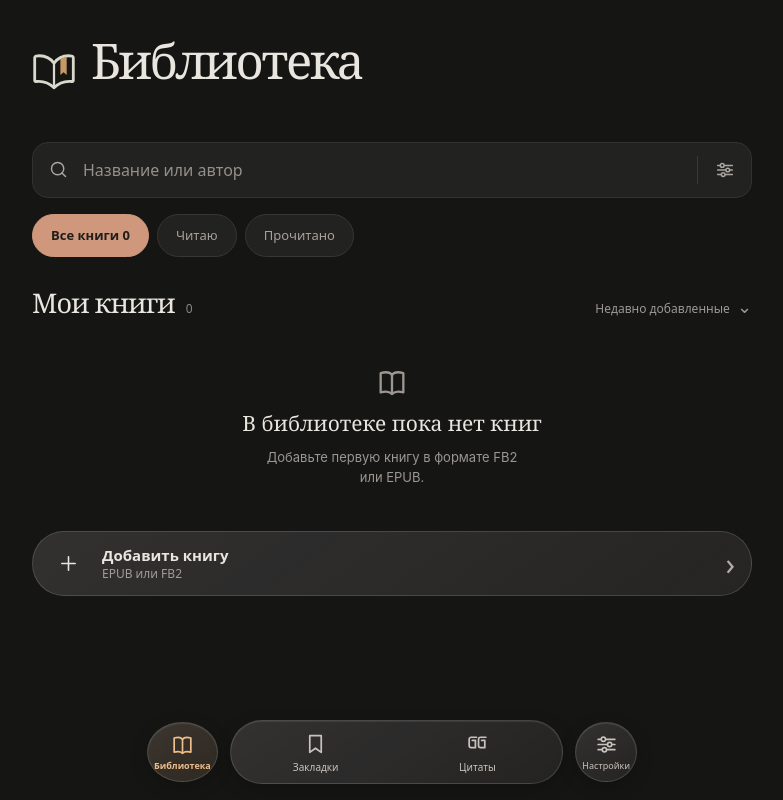
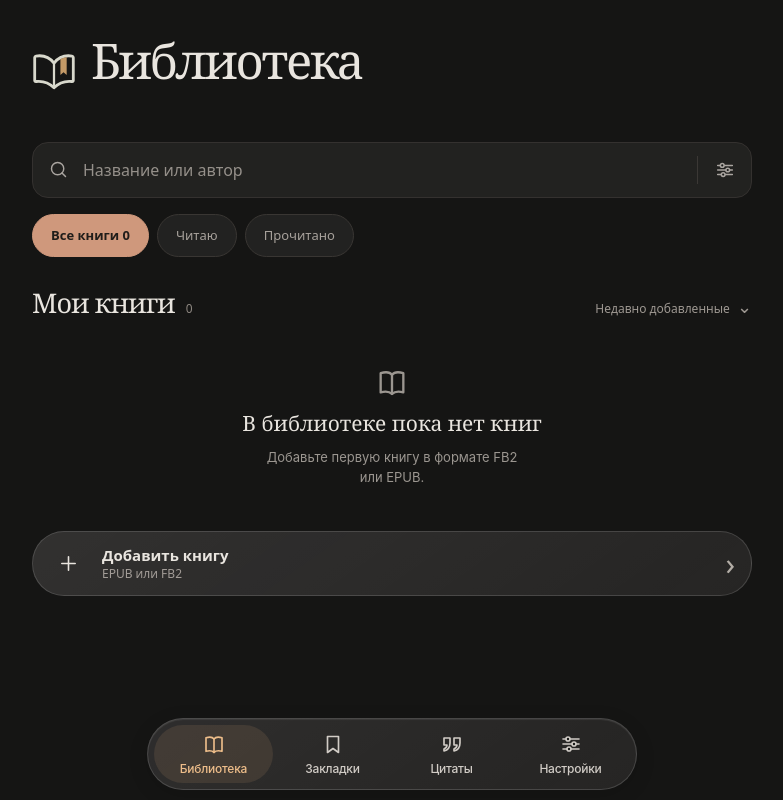
Before and after one commit to marchenkovy99-afk/kniga-reader, a React (Vite) app in the folder libra/: page / in a window 1280 px wide. Shown: the whole page, without its empty margins (248-1031 px from the left). Built offline with nearby package versions, Linux system fonts and the light colour scheme.

Commit message:
design(libra): unify four navigation actions into aligned oval panels

```diff
--- a/libra/src/components/Icons.tsx
+++ b/libra/src/components/Icons.tsx
@@ -13,7 +13,7 @@ export function Icon({name,size=22,...props}:{name:IconName,size?:number}&SVGPro
  check:<path d="m4 12 5 5L20 6"/>,trash:<><path d="M4 7h16M8 7V4h8v3M6 7l1 13h10l1-13M10 11v6M14 11v6"/></>,
  close:<path d="M5 5l14 14M19 5 5 19"/>,
  sun:<><circle cx="12" cy="12" r="4"/><path d="M12 2v2M12 20v2M2 12h2M20 12h2M5 5l1.5 1.5M17.5 17.5 19 19M19 5l-1.5 1.5M6.5 17.5 5 19"/></>,
- quote:<><path d="M11 6H6a2 2 0 0 0-2 2v6a2 2 0 0 0 2 2h4V9H7M20 6h-5a2 2 0 0 0-2 2v6a2 2 0 0 0 2 2h4V9h-3"/></>,
+ quote:<><path d="M10 6H4v7h3c0 2-1 3-3 4v2c4-1 6-4 6-8V6ZM20 6h-6v7h3c0 2-1 3-3 4v2c4-1 6-4 6-8V6Z"/></>,
  cloud:<><path d="M7 18a5 5 0 0 1-.2-10 6.5 6.5 0 0 1 12.2 2A4 4 0 0 1 18 18z"/></>
  };
  return <svg aria-hidden="true" viewBox="0 0 24 24" width={size} height={size} fill="none" stroke="currentColor" strokeWidth="1.65" strokeLinecap="round" strokeLinejoin="round" {...props}>{paths[name]}</svg>;
--- a/libra/src/components/Library.tsx
+++ b/libra/src/components/Library.tsx
@@ -119,10 +119,8 @@ export function Library({cloud,books,settings,onSettings,onOpen,onImport,onDelet
   {loading&&<div className="import-status" role="status">Импорт книги…</div>}
   <nav className="app-tabbar" aria-label="Разделы приложения">
    <button type="button" className={tab==='library'?'active':''} aria-current={tab==='library'?'page':undefined} onClick={()=>{setTab('library');setMenu(null)}}><Icon name="book" size={25}/>Библиотека</button>
-   <div className="tabbar-capsule">
    <button type="button" className={tab==='bookmarks'?'active':''} aria-current={tab==='bookmarks'?'page':undefined} onClick={()=>{setTab('bookmarks');setMenu(null)}}><Icon name="bookmark" size={25}/>Закладки</button>
    <button type="button" className={tab==='quotes'?'active':''} aria-current={tab==='quotes'?'page':undefined} onClick={()=>{setTab('quotes');setMenu(null)}}><Icon name="quote" size={25}/>Цитаты</button>
-   </div>
     <button type="button" className={tab==='settings'?'active':''} aria-current={tab==='settings'?'page':undefined} onClick={()=>{setTab('settings');setMenu(null)}}><Icon name="settings" size={25}/>Настройки</button>
   </nav>
  </div>;
--- a/libra/src/components/ReadingControls.tsx
+++ b/libra/src/components/ReadingControls.tsx
@@ -150,10 +150,8 @@ export function ReadingControls({book,settings,onSettings,onBack,onNext,onPrevio
      </div>
      <nav className="reading-tools" aria-label="Управление чтением">
        <button onClick={()=>setSheet('chapters')} disabled={!chapters}><Icon name="list"/>Оглавление</button>
-       <div className="reading-tools-capsule">
        <button onClick={()=>setSheet('settings')}><Icon name="type"/>Текст</button>
        <button disabled={!totalPages||!onPage} onClick={()=>{setJump(String(pageNumber||1));setSheet('position')}}><Icon name="book"/>Страница</button>
-       </div>
         <button type="button" aria-pressed={quoteMode} onClick={()=>{setPanels(false);setSheet(null);setQuoteCapture(null);setQuoteMode(true)}}><Icon name="quote"/>Цитата</button>
      </nav>
    </div>
--- a/libra/src/styles.css
+++ b/libra/src/styles.css
@@ -855,39 +855,44 @@ html[data-theme="oled"] ::highlight(libra-saved-quote){background-color:rgba(197
 @keyframes quote-appear{from{opacity:0;transform:translateY(4px)}to{opacity:1;transform:translateY(0)}}
 @media(prefers-reduced-motion:reduce){.quote-popover{animation:none}}
 
-/* Floating controls, variant 2. Only UI layers are styled here: the reading
-   canvas, typography and pagination geometry deliberately have no dependency
-   on panel visibility. All existing tools and saved preferences are retained. */
+/* Unified floating capsules. Presentation only: reader canvas dimensions,
+   typography and pagination never depend on panel visibility. */
+.library-shell .app-tabbar,.reading-tools{
+ display:grid;grid-template-columns:repeat(4,minmax(0,1fr));align-items:center;
+ gap:0;height:72px;padding:6px;border-radius:999px;
+ border:1px solid color-mix(in srgb,var(--fg) 16%,transparent);
+ box-shadow:inset 0 1px 1px #ffffff16,0 5px 20px #0002;
+}
 .library-shell .app-tabbar{
- left:16px;right:16px;bottom:calc(var(--reader-safe-bottom) + 10px);
- width:auto;max-width:490px;margin-inline:auto;height:76px;padding:0;
- border:0;background:transparent;box-shadow:none;align-items:center;gap:12px;
- pointer-events:none;
-}
-.library-shell .app-tabbar>button,.tabbar-capsule{
- pointer-events:auto;border:1px solid #ffffff24;
- background:linear-gradient(145deg,#ffffff13,#ffffff03),#242322ed;
- box-shadow:inset 0 1px 1px #ffffff16,0 5px 18px #0003;
+ position:fixed;left:16px;right:16px;bottom:calc(var(--reader-safe-bottom) + 10px);
+ width:auto;max-width:490px;margin-inline:auto;
+ background:linear-gradient(145deg,#ffffff0c,#ffffff02),#262524f5;
+ border-color:#ffffff26;pointer-events:auto;
  -webkit-backdrop-filter:blur(18px);backdrop-filter:blur(18px);
 }
-.library-shell .app-tabbar>button{
- flex:0 0 60px;height:60px;min-height:60px;border-radius:50%;
- font-size:9px;gap:4px;color:#c8c3bd;
+.library-shell .app-tabbar button,.reading-tools button{
+ display:flex;flex-direction:column;align-items:center;justify-content:center;
+ width:100%;min-width:0;height:58px;min-height:44px;padding:5px 0;
+ gap:5px;border:0;border-radius:999px;background:transparent;box-shadow:none;
+ font-family:-apple-system,BlinkMacSystemFont,"SF Pro Text",sans-serif;
+ font-size:clamp(10px,2.65vw,12px);font-weight:500;line-height:15px;
+ letter-spacing:-.02em;text-align:center;white-space:nowrap;
 }
-.library-shell .tabbar-capsule{display:flex;align-items:center;flex:1;min-width:0;height:64px;border-radius:34px;padding:4px}
-.library-shell .tabbar-capsule button{height:54px;min-width:0;border-radius:28px;color:#c8c3bd;font-size:10px}
-.library-shell .app-tabbar button.active{color:#edbd8a;background-color:#e6b27d1c}
+.library-shell .app-tabbar button{color:#d1ccc6}
+.library-shell .app-tabbar button.active{color:#edbd8a;background:#e6b27d1c;font-weight:500}
 .library-shell .app-tabbar button.active svg{stroke:currentColor}
-.library-shell{padding-bottom:calc(112px + var(--reader-safe-bottom))}
+.library-shell .app-tabbar button svg,.reading-tools button svg{
+ display:block;width:24px;height:24px;flex:0 0 24px;stroke-width:1.65;
+}
+.library-shell{padding-bottom:calc(108px + var(--reader-safe-bottom))}
 .library-shell .reference-import{border-radius:32px;background:linear-gradient(145deg,#ffffff10,#ffffff02),#242322;border-color:#ffffff24}
 .library-shell .reference-import-icon{background:none;border:0;color:var(--fg)}
 .reading-top,.reading-bottom{background:transparent;border:0;box-shadow:none}
 .reading-top{left:16px;right:16px;top:calc(var(--reader-safe-top) + 8px);height:48px;padding:0;gap:8px}
-.reading-top button,.reading-title,.reading-position-capsule,.reading-tools>button,.reading-tools-capsule{
- border:1px solid color-mix(in srgb,var(--fg) 15%,transparent);
- background:color-mix(in srgb,var(--bg) 94%,transparent);
- box-shadow:inset 0 1px 1px #ffffff19,0 4px 15px #00000015;
- color:var(--fg);
+.reading-top button,.reading-title,.reading-position-capsule,.reading-tools{
+ border:1px solid color-mix(in srgb,var(--fg) 16%,transparent);
+ background:color-mix(in srgb,var(--bg) 96%,transparent);
+ box-shadow:inset 0 1px 1px #ffffff19,0 4px 15px #00000015;color:var(--fg);
 }
 .reading-top button{border-radius:50%;width:44px;height:44px;flex:0 0 44px}
 .reading-title{padding:14px 12px;border-radius:26px;font-size:12px}
@@ -895,12 +900,8 @@ html[data-theme="oled"] ::highlight(libra-saved-quote){background-color:rgba(197
 .reading-position-capsule{border-radius:22px;padding:10px 16px 2px;margin-bottom:10px}
 .reading-position-capsule .reading-chapter{margin-bottom:5px}
 .reading-position-capsule .reading-seek{height:34px}
-.reading-tools{display:flex;align-items:center;gap:12px;justify-content:space-between}
-.reading-tools>button{flex:0 0 60px;min-width:0;height:60px;border-radius:50%;font-size:9px;gap:3px;justify-content:center;padding:0}
-.reading-tools-capsule{display:flex;align-items:center;flex:1;min-width:0;height:64px;padding:4px;border-radius:34px}
-.reading-tools-capsule button{flex:1;min-width:0;height:54px;min-height:44px;border:0;background:transparent;border-radius:28px;justify-content:center;padding:0;font-size:10px}
 .reading-tools button:active,.reading-top button:active{background:color-mix(in srgb,var(--fg) 10%,var(--bg))}
 .reading-sheet{border:1px solid var(--border);border-bottom:0;box-shadow:0 -8px 32px #0002}
 @media(min-width:700px){.reading-top{max-width:650px;margin-inline:auto}.library-shell .app-tabbar{left:0;right:0}}
-@media(max-width:359px){.library-shell .app-tabbar,.reading-bottom{left:10px;right:10px;gap:8px}.reading-tools{gap:8px}.library-shell .app-tabbar>button,.reading-tools>button{flex-basis:56px;height:56px;min-height:56px}}
+@media(max-width:359px){.library-shell .app-tabbar,.reading-bottom{left:10px;right:10px}}
 @media(prefers-reduced-motion:reduce){.reading-top,.reading-bottom{transition:none}}
```
